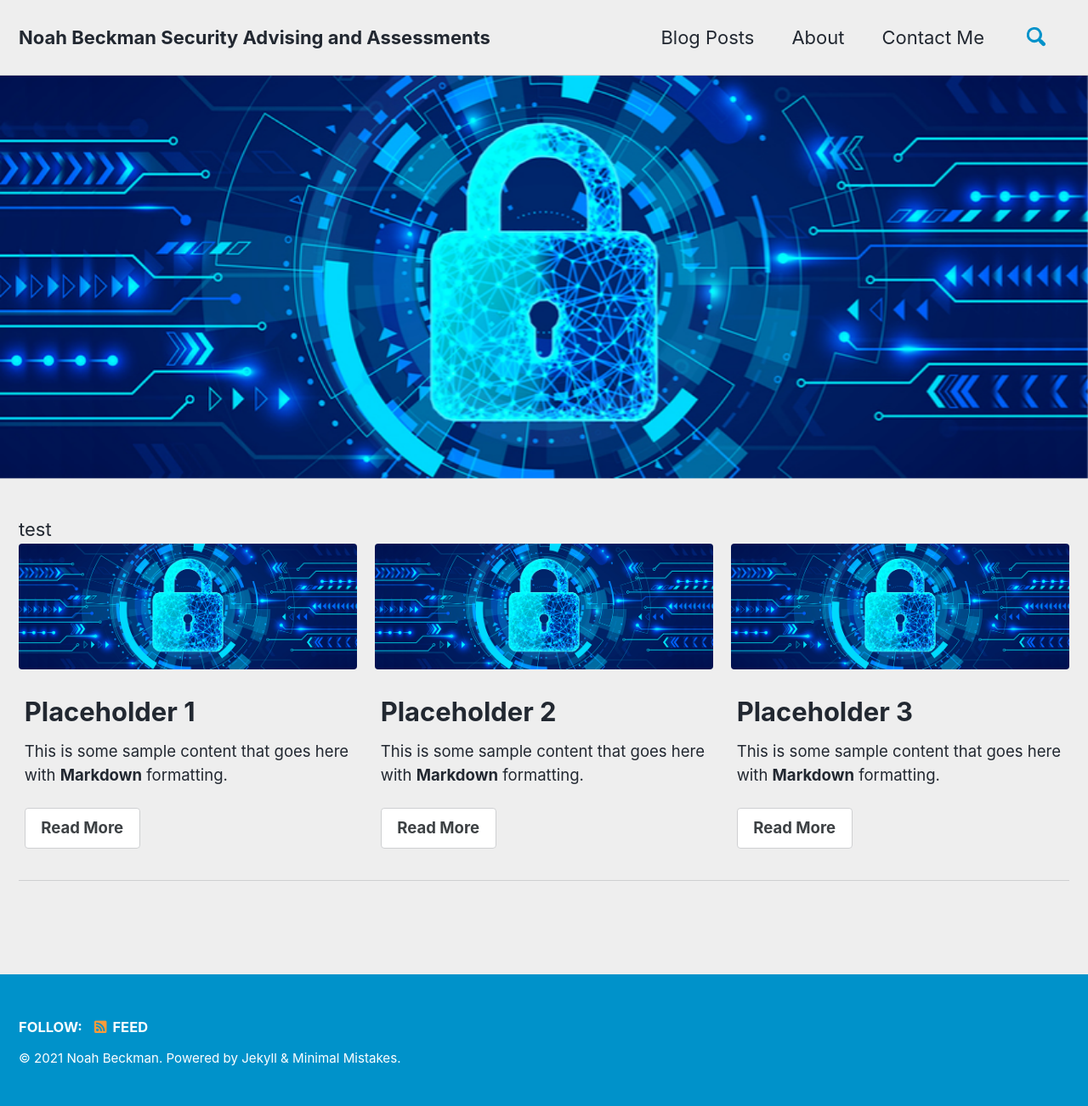
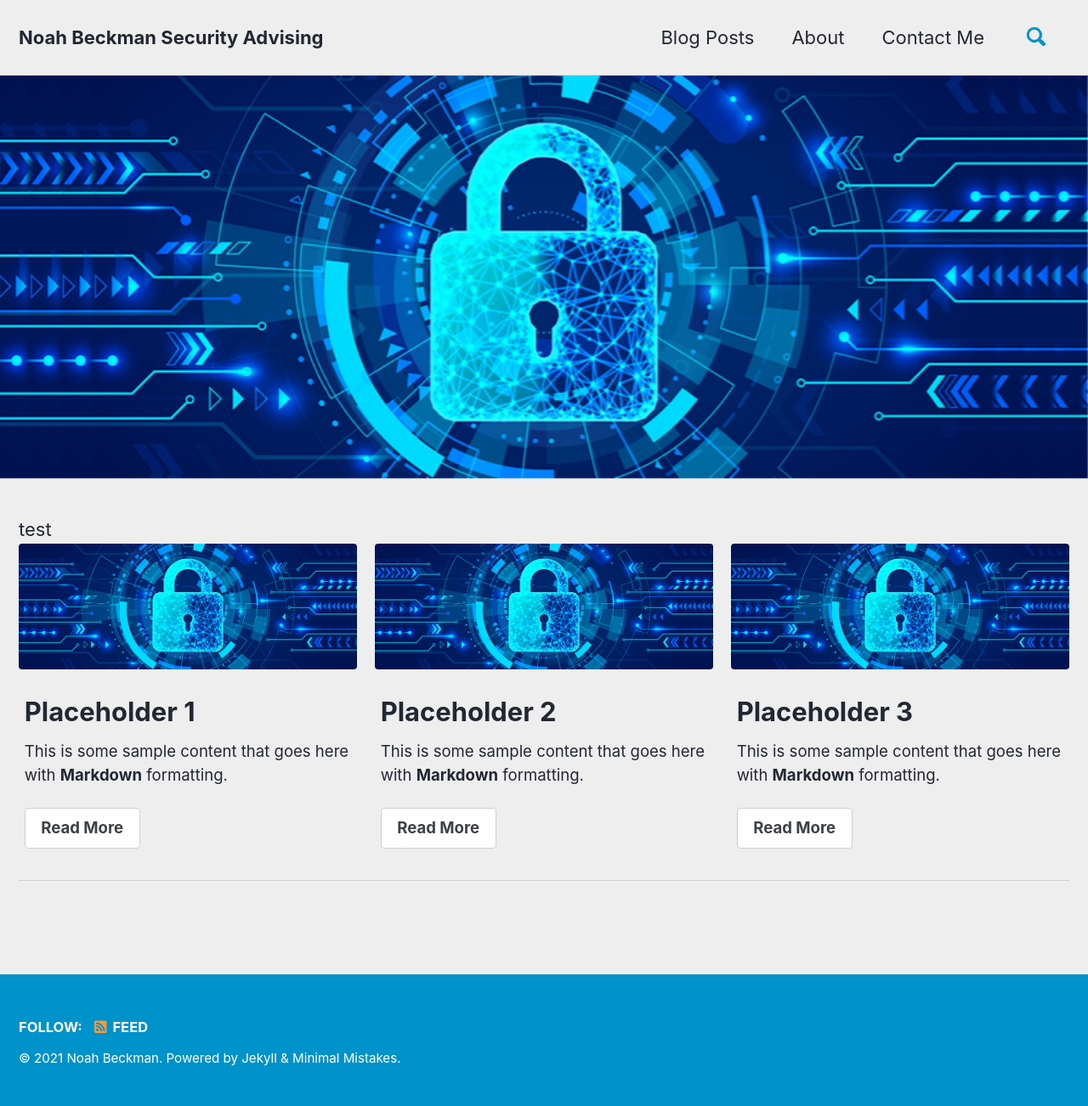
Before and after one commit to CyberM00se/Website, a Jekyll site: the page built from index.html, in a window 1280 px wide. Shown: the whole page at 85% size. Built offline with Jekyll 4.4.1, drawn with Linux system fonts in a browser that asks for light colours; cached includes are drawn as plain includes; the list of posts is cut into pages by our own code.

Commit message:
Update _config.yml

```diff
--- a/_config.yml
+++ b/_config.yml
@@ -16,7 +16,7 @@ minimal_mistakes_skin    : "air" # "air", "aqua", "contrast", "dark", "dirt", "n
 
 # Site Settings
 locale                   : "en-US"
-title                    : "Noah Beckman Security Advising and Assessments"
+title                    : "Noah Beckman Security Advising"
 title_separator          : "-"
 subtitle                 : # site tagline that appears below site title in masthead
 name                     : "Noah Beckman"
```
